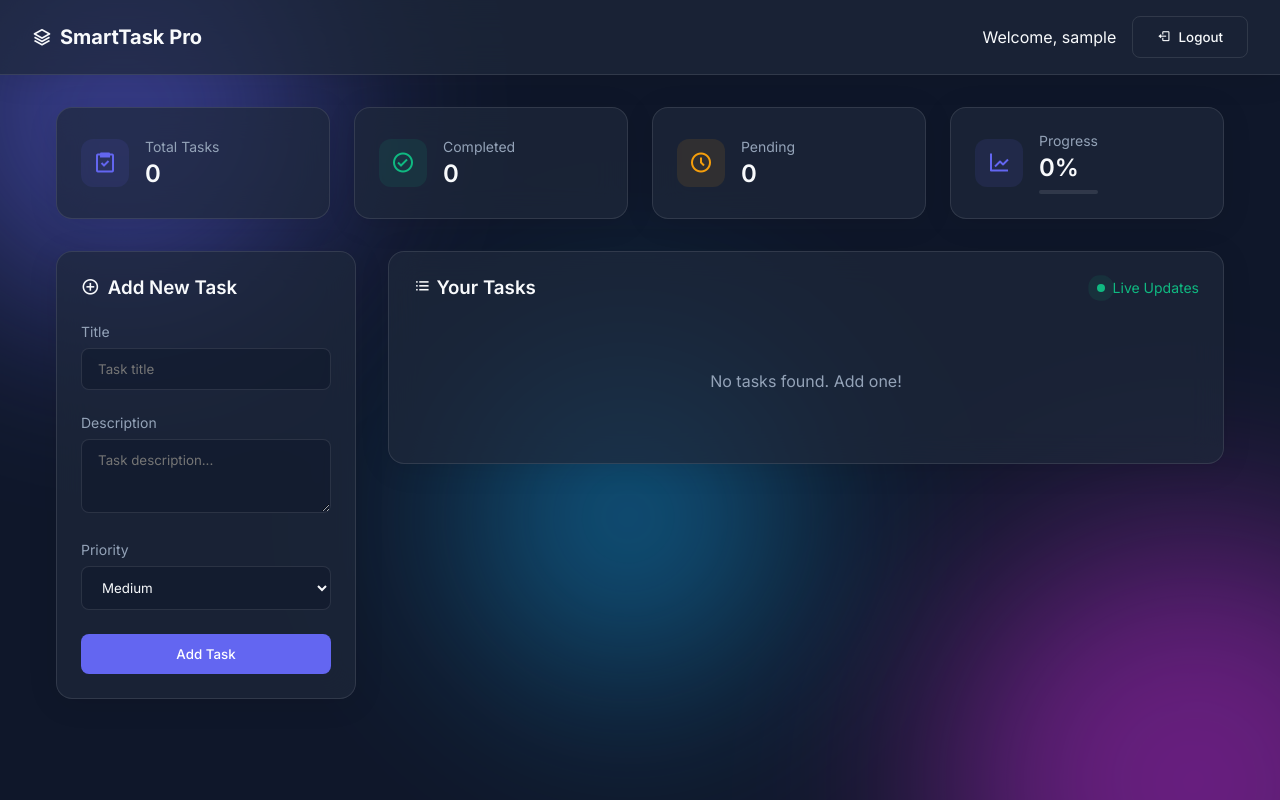
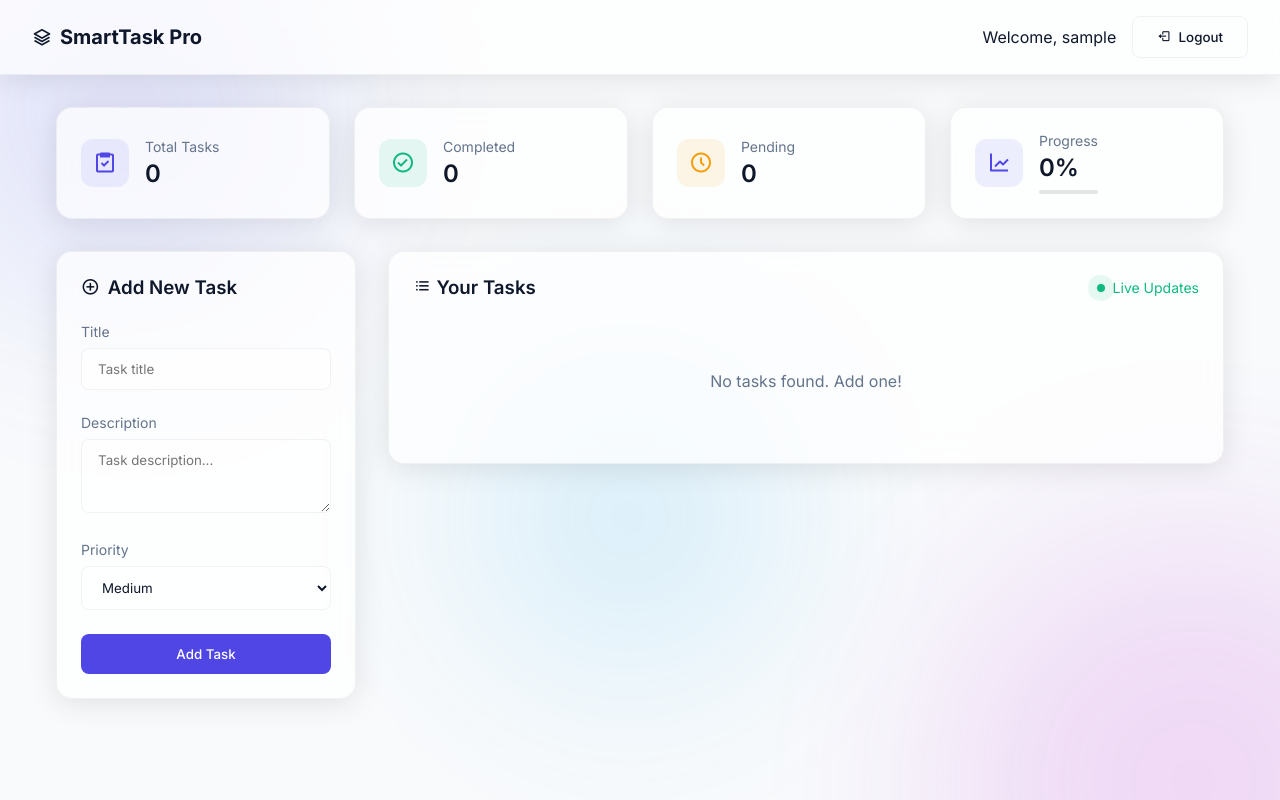
Before and after one commit to Aniruddha567/SmartTask-Management-System, a Flask app: page /dashboard in a window 1280 px wide. Run offline with Flask 3, Linux system fonts and the light colour scheme; the visitor is signed in with stand-in values (Sample User, id 1); data that the repository does not hold is empty; some libraries are stand-ins or nearby versions.

Commit message:
chore: updated theme to a light, minimalist design as requested

```diff
--- a/app/static/css/style.css
+++ b/app/static/css/style.css
@@ -1,11 +1,11 @@
 :root {
-    --primary: #6366f1;
-    --primary-hover: #4f46e5;
-    --bg: #0f172a;
-    --text: #f8fafc;
-    --text-muted: #94a3b8;
-    --glass-bg: rgba(30, 41, 59, 0.7);
-    --glass-border: rgba(255, 255, 255, 0.1);
+    --primary: #4f46e5;
+    --primary-hover: #4338ca;
+    --bg: #f8fafc;
+    --text: #0f172a;
+    --text-muted: #64748b;
+    --glass-bg: rgba(255, 255, 255, 0.7);
+    --glass-border: rgba(0, 0, 0, 0.05);
     --danger: #ef4444;
     --success: #10b981;
     --warning: #f59e0b;
@@ -37,7 +37,7 @@ body {
     position: absolute;
     border-radius: 50%;
     filter: blur(100px);
-    opacity: 0.5;
+    opacity: 0.15;
     animation: float 20s infinite ease-in-out alternate;
 }
 
@@ -98,7 +98,7 @@ a:hover { color: var(--text); }
 }
 
 .btn-outline:hover {
-    background: rgba(255, 255, 255, 0.1);
+    background: rgba(0, 0, 0, 0.05);
 }
 
 .btn-icon {
@@ -111,7 +111,7 @@ a:hover { color: var(--text); }
     transition: 0.3s;
 }
 
-.btn-icon:hover { color: var(--text); background: rgba(255, 255, 255, 0.1); }
+.btn-icon:hover { color: var(--text); background: rgba(0, 0, 0, 0.05); }
 .btn-icon.danger:hover { color: var(--danger); }
 .btn-icon.success:hover { color: var(--success); }
 
@@ -145,7 +145,7 @@ a:hover { color: var(--text); }
 input, select, textarea {
     width: 100%;
     padding: 0.75rem 1rem;
-    background: rgba(15, 23, 42, 0.5);
+    background: rgba(255, 255, 255, 0.5);
     border: 1px solid var(--glass-border);
     border-radius: 8px;
     color: var(--text);
@@ -270,7 +270,7 @@ input:focus, select:focus, textarea:focus {
 .progress-bar-bg {
     width: 100%;
     height: 4px;
-    background: rgba(255,255,255,0.1);
+    background: rgba(0,0,0,0.1);
     border-radius: 2px;
     margin-top: 0.5rem;
 }
@@ -336,7 +336,7 @@ input:focus, select:focus, textarea:focus {
 
 /* Task Item */
 .task-item {
-    background: rgba(15, 23, 42, 0.4);
+    background: rgba(255, 255, 255, 0.6);
     border: 1px solid var(--glass-border);
     border-radius: 12px;
     padding: 1.25rem;
@@ -348,8 +348,8 @@ input:focus, select:focus, textarea:focus {
 
 .task-item:hover {
     transform: translateY(-2px);
-    box-shadow: 0 4px 15px rgba(0,0,0,0.2);
-    border-color: rgba(255,255,255,0.2);
+    box-shadow: 0 4px 15px rgba(0,0,0,0.05);
+    border-color: rgba(0,0,0,0.1);
 }
 
 .task-item.completed { opacity: 0.7; }
@@ -396,7 +396,7 @@ input:focus, select:focus, textarea:focus {
     background: var(--glass-bg);
     backdrop-filter: blur(8px);
     border: 1px solid var(--glass-border);
-    color: white;
+    color: var(--text);
     display: flex;
     align-items: center;
     gap: 0.5rem;
```
